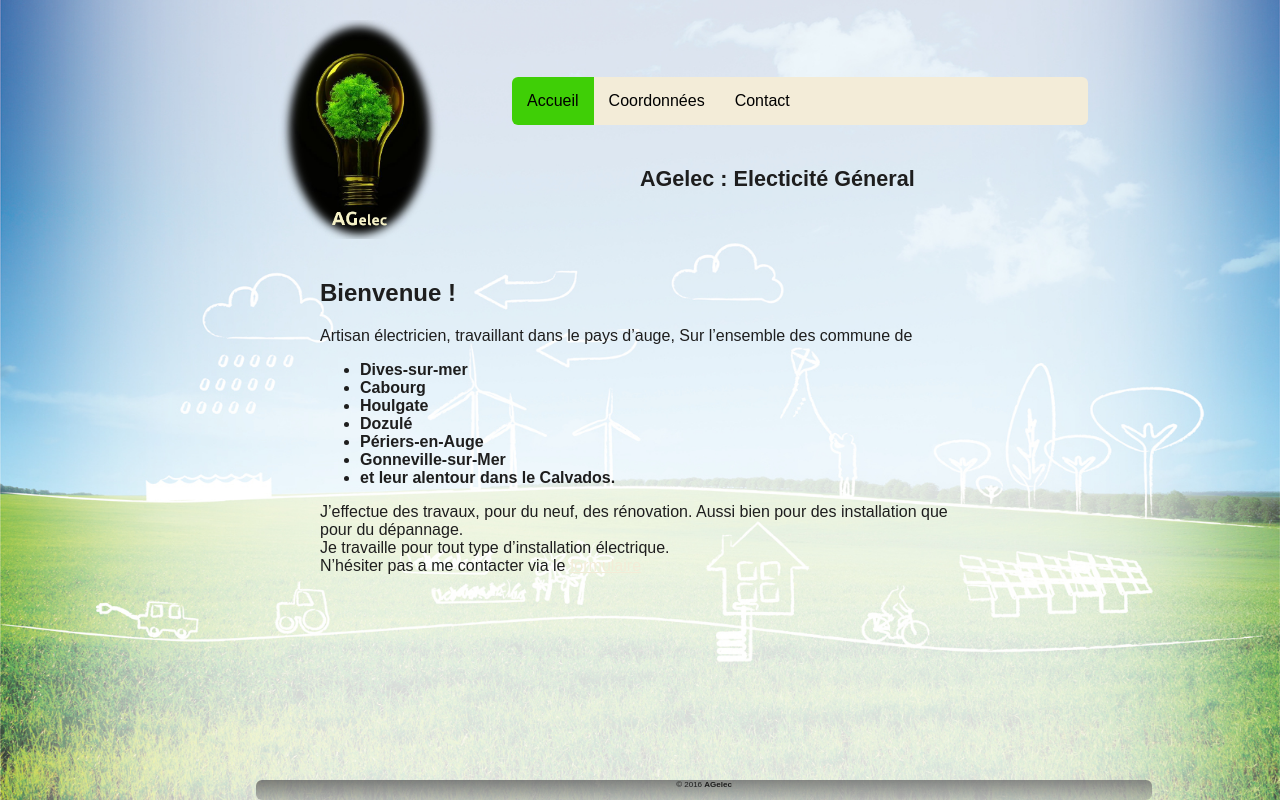
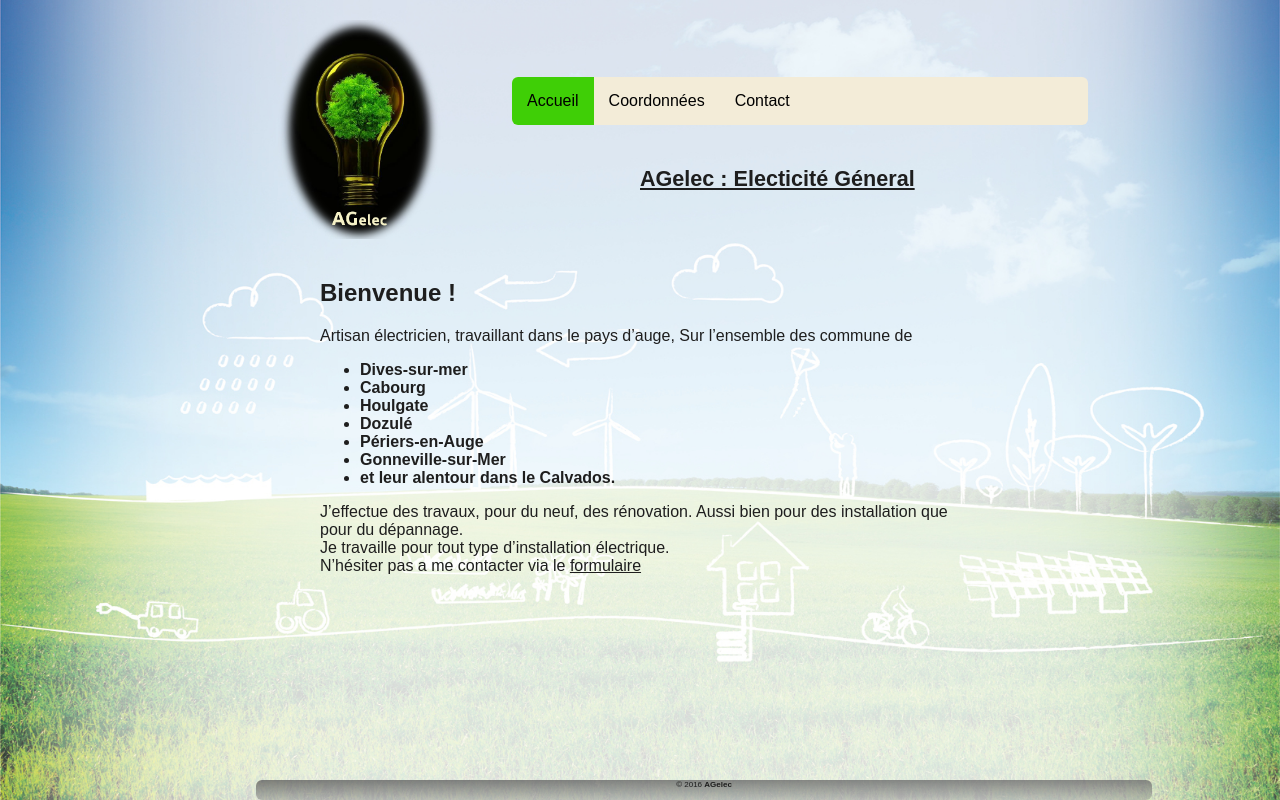
Before and after one commit to Tonow/DjgoGuillaumeElec, a Django app: a page that uses templates/base.html in a window 1280 px wide. Run offline with Django 3.2, Linux system fonts and the light colour scheme.

Commit message:
css liens + nom metier

```diff
--- a/static/css/style.css
+++ b/static/css/style.css
@@ -28,27 +28,10 @@ nav{
 
 }
 
-/*h1.titre {
-    display: inline-block;
-    color: #E0A904;
-    float: left;
-    text-align: right;
-    z-index: 2;
-
-
-}
-h1.titre_suite {
-    display: inline-block;
-    float: left;
-    color: #E0A904;
-    font-size-adjust: auto;
-
-}*/
-
 
 a {
-text-decoration: underline;;
-color: #f3ecd8;
+text-decoration: underline;
+color: #1e1e1e;
 }
 
 a:hover {
@@ -93,6 +76,7 @@ div.content {
 
 
 section.metier{
+    text-decoration: underline;
     display: block;
     font-size: 90%;
     margin-top: 20px;
```
